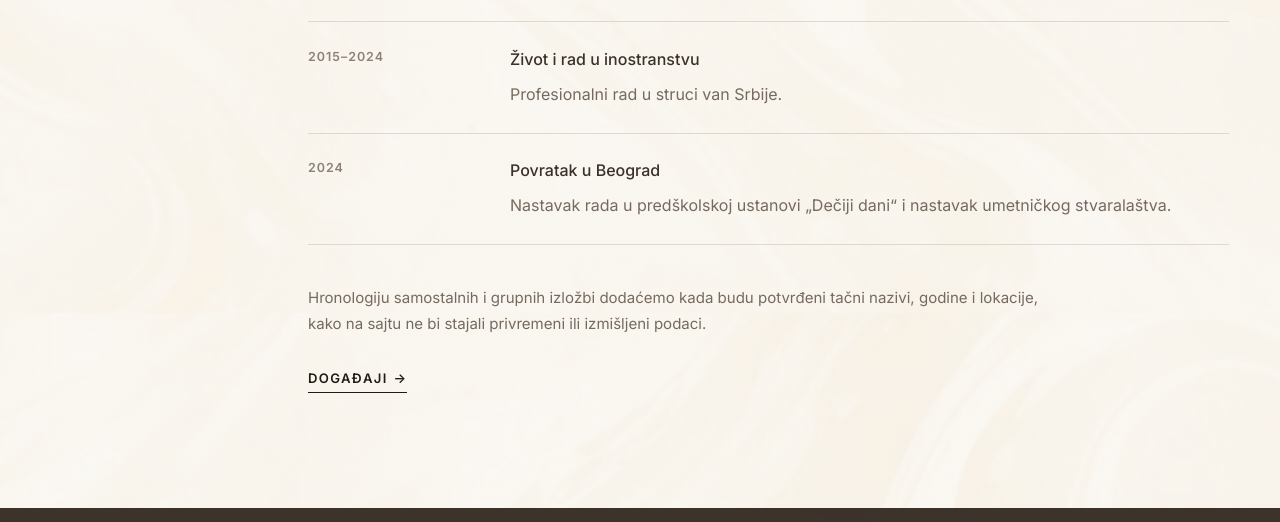
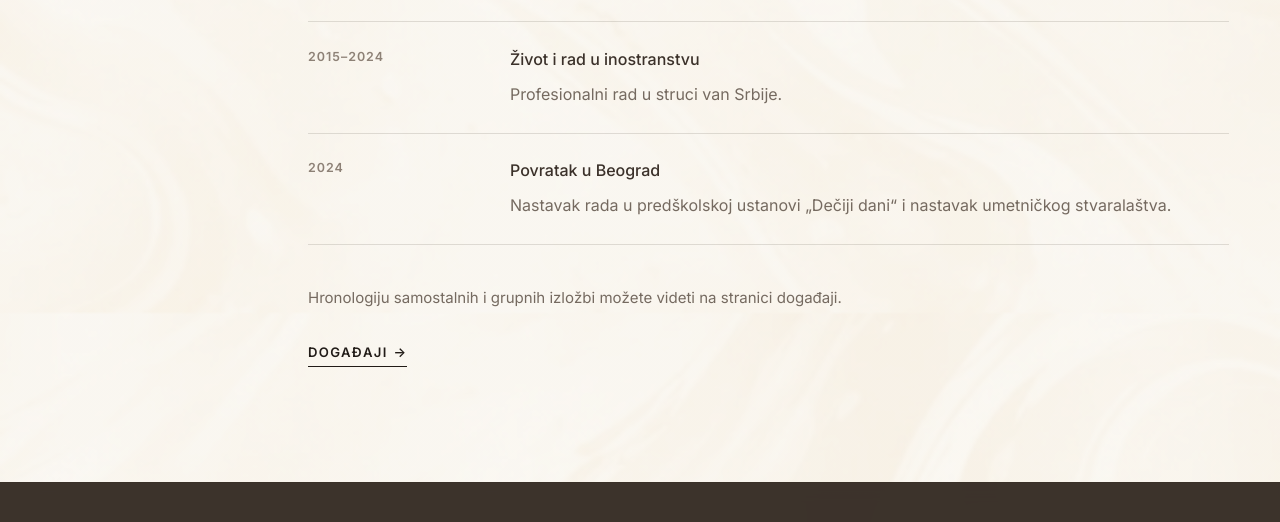
Before and after one commit to Pikolinko/milica-izlozba-pred, a plain HTML site: page artist.html in a window 1280 px wide. Shown: the part 3530-4052 px from the top of the page. Drawn offline with nearby package versions, Linux system fonts and the light colour scheme.

Commit message:
Update artist.html
Izmenjena paoslednja stavka da bude smislena

```diff
--- a/artist.html
+++ b/artist.html
@@ -236,8 +236,7 @@
 
         <div class="artist-path__note">
           <p>
-            Hronologiju samostalnih i grupnih izložbi dodaćemo kada budu potvrđeni tačni nazivi,
-            godine i lokacije, kako na sajtu ne bi stajali privremeni ili izmišljeni podaci.
+            Hronologiju samostalnih i grupnih izložbi možete videti na stranici događaji.
           </p>
           <a class="text-link" href="events.html">Događaji <span aria-hidden="true">→</span></a>
         </div>
```
